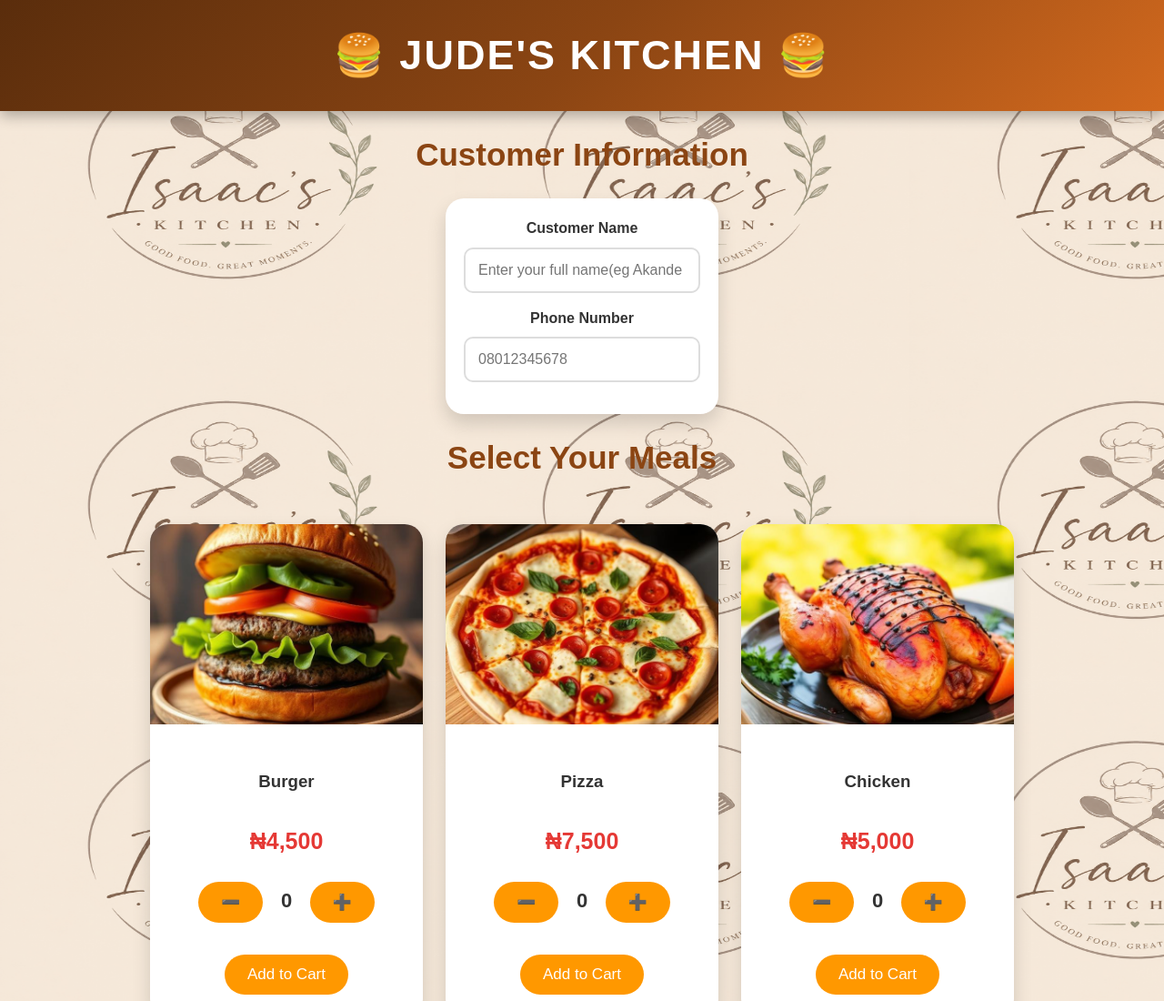
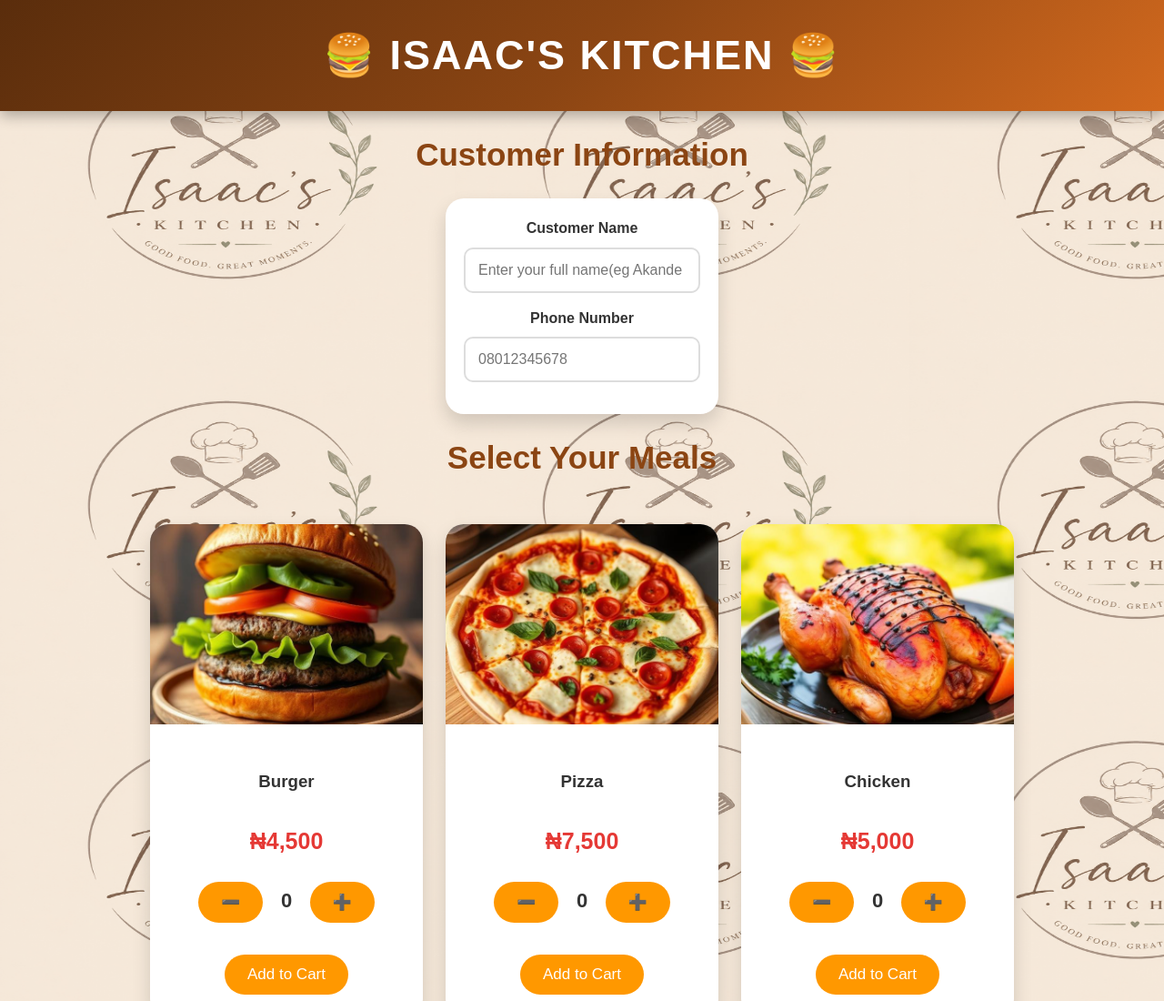
Before and after one commit to Vement-123/food-order-app, a plain HTML site: page index.html in a window 1280 px wide. Shown: the top 1100 px of the page at 91% size. Drawn offline with Linux system fonts and the light colour scheme.

Commit message:
Update index.html on line 20

```diff
--- a/index.html
+++ b/index.html
@@ -17,7 +17,7 @@
 
 <header class="headers">
 
-🍔 JUDE'S KITCHEN 🍔
+🍔 ISAAC'S KITCHEN 🍔
 
 </header>
 
```
